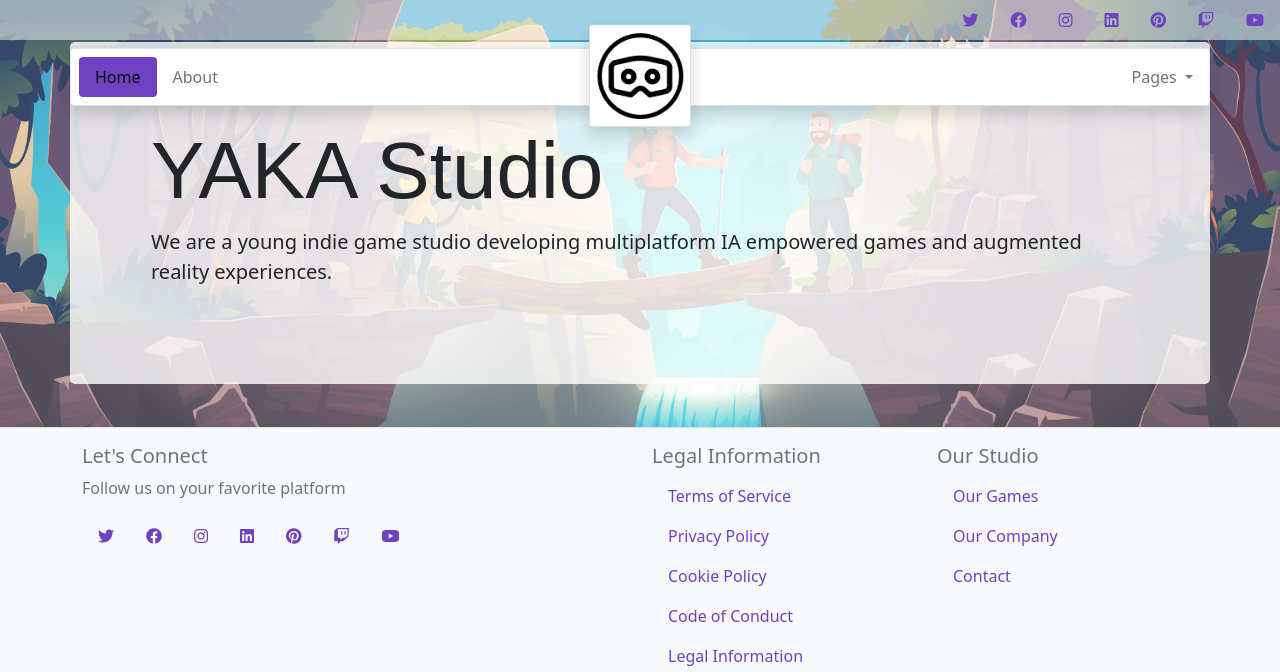
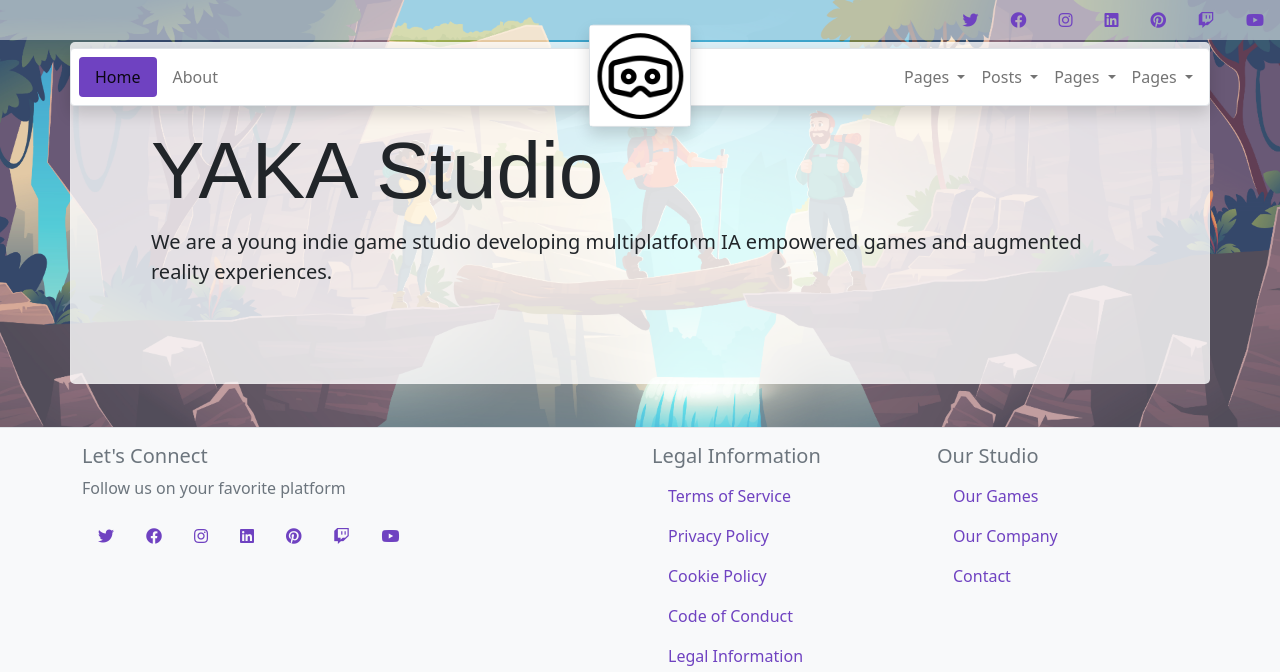
Before and after one commit to MrKoubyak/Symphony, a Jekyll site: the page built from index.md, in a window 1280 px wide, cut to the strip 0-672 px from the top of the page. Built offline with Jekyll 4.4.1, drawn with Linux system fonts in a browser that asks for light colours; some web fonts are replaced.

Commit message:
update nav bar

```diff
--- a/_includes/header.html
+++ b/_includes/header.html
@@ -71,14 +71,54 @@
             {% else %}
                 <div>
                     <ul class="navbar-nav">
+                        <!-- Pages -->
                         <li class="nav-item dropdown">
-                            <a class="nav-link dropdown-toggle" href="#" id="navbarDropdown" role="button" data-bs-toggle="dropdown" aria-expanded="false">
+                            <a class="nav-link dropdown-toggle" href="#" id="navbarDropdownPages" role="button" data-bs-toggle="dropdown" aria-expanded="false">
                                 Pages
                               </a>
-                            <ul class="dropdown-menu" aria-labelledby="navbarDropdown">
+                            <ul class="dropdown-menu" aria-labelledby="navbarDropdownPages">
                                 {% for item in site.pages %}
                                 <li>
-                                    <a class="dropdown-item" href="{{ item.link | absolute_url }}" title="{{ item.name }}">{{item.name}}</a>
+                                    <a class="dropdown-item" href="{{ item.url | absolute_url }}" title="{{ item.title }}">{{item.title}}</a>
+                                </li>
+                                {% endfor %}
+                            </ul>
+                        </li>
+                        <!-- Posts -->
+                        <li class="nav-item dropdown">
+                            <a class="nav-link dropdown-toggle" href="#" id="navbarDropdownPosts" role="button" data-bs-toggle="dropdown" aria-expanded="false">
+                                Posts
+                                </a>
+                            <ul class="dropdown-menu" aria-labelledby="navbarDropdownPosts">
+                                {% for item in site.posts %}
+                                <li>
+                                    <a class="dropdown-item" href="{{ item.url | absolute_url }}" title="{{ item.title }}">{{item.title}}</a>
+                                </li>
+                                {% endfor %}
+                            </ul>
+                        </li>
+                        <!-- Categories -->
+                        <li class="nav-item dropdown">
+                            <a class="nav-link dropdown-toggle" href="#" id="navbarDropdownCategories" role="button" data-bs-toggle="dropdown" aria-expanded="false">
+                                Pages
+                              </a>
+                            <ul class="dropdown-menu" aria-labelledby="navbarDropdownCategories">
+                                {% for item in site.categories %}
+                                <li>
+                                    <a class="dropdown-item" href="#" title="{{ item[0] }}">{{ item[0] }}</a>
+                                </li>
+                                {% endfor %}
+                            </ul>
+                        </li>
+                        <!-- Tags -->
+                        <li class="nav-item dropdown">
+                            <a class="nav-link dropdown-toggle" href="#" id="navbarDropdownTags" role="button" data-bs-toggle="dropdown" aria-expanded="false">
+                                Pages
+                                </a>
+                            <ul class="dropdown-menu" aria-labelledby="navbarDropdownTags">
+                                {% for item in site.tags %}
+                                <li>
+                                    <a class="dropdown-item" href="#" title="{{ item[0] }}">{{ item[0] }}</a>
                                 </li>
                                 {% endfor %}
                             </ul>
```
